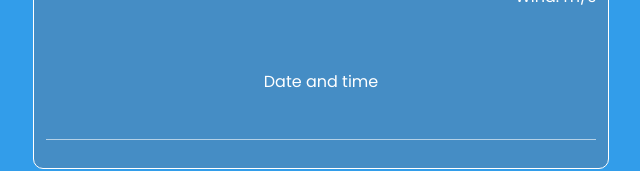
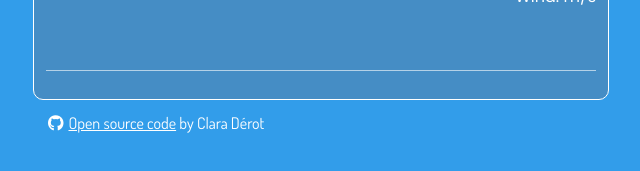
Before and after one commit to claradrt/weather-react, a React (Create React App) app: page / in a window 1280 px wide. Shown: the part 356-527 px from the top of the page, without its empty margins (319-959 px from the left). Built offline with nearby package versions, Linux system fonts and the light colour scheme; no server answers.

Commit message:
FormattedDate component fix

```diff
--- a/src/FormattedDate.js
+++ b/src/FormattedDate.js
@@ -1,5 +1,3 @@
-import React from "react";
-
 export default function FormattedDate(props) {
   let daysOfWeek = [
     "Sunday",
@@ -10,16 +8,16 @@ export default function FormattedDate(props) {
     "Friday",
     "Saturday",
   ];
-  /*let day = daysOfWeek[props.date.getDay()];
-  //let hours = props.date.getHours();
-  //let minutes = props.date.getMinutes();
+  let day = daysOfWeek[props.date.getDay()];
+  let hours = props.date.getHours();
+  let minutes = props.date.getMinutes();
 
   if (minutes < 10) {
     minutes = `0${minutes}`;
   }
   if (hours < 10) {
     hours = `0${hours}`;
-  }*/
+  }
 
-  return "Date and time";
+  return `${day} ${hours}:${minutes}`;
 }
--- a/src/WeatherDetails.js
+++ b/src/WeatherDetails.js
@@ -70,7 +70,7 @@ export default function WeatherDetails(props) {
         </div>
       </div>
       <div className="local-date">
-        <FormattedDate date={weatherData.date} />
+        {weatherData.date && <FormattedDate date={weatherData.date} />}
       </div>
       <hr />
     </div>
```
